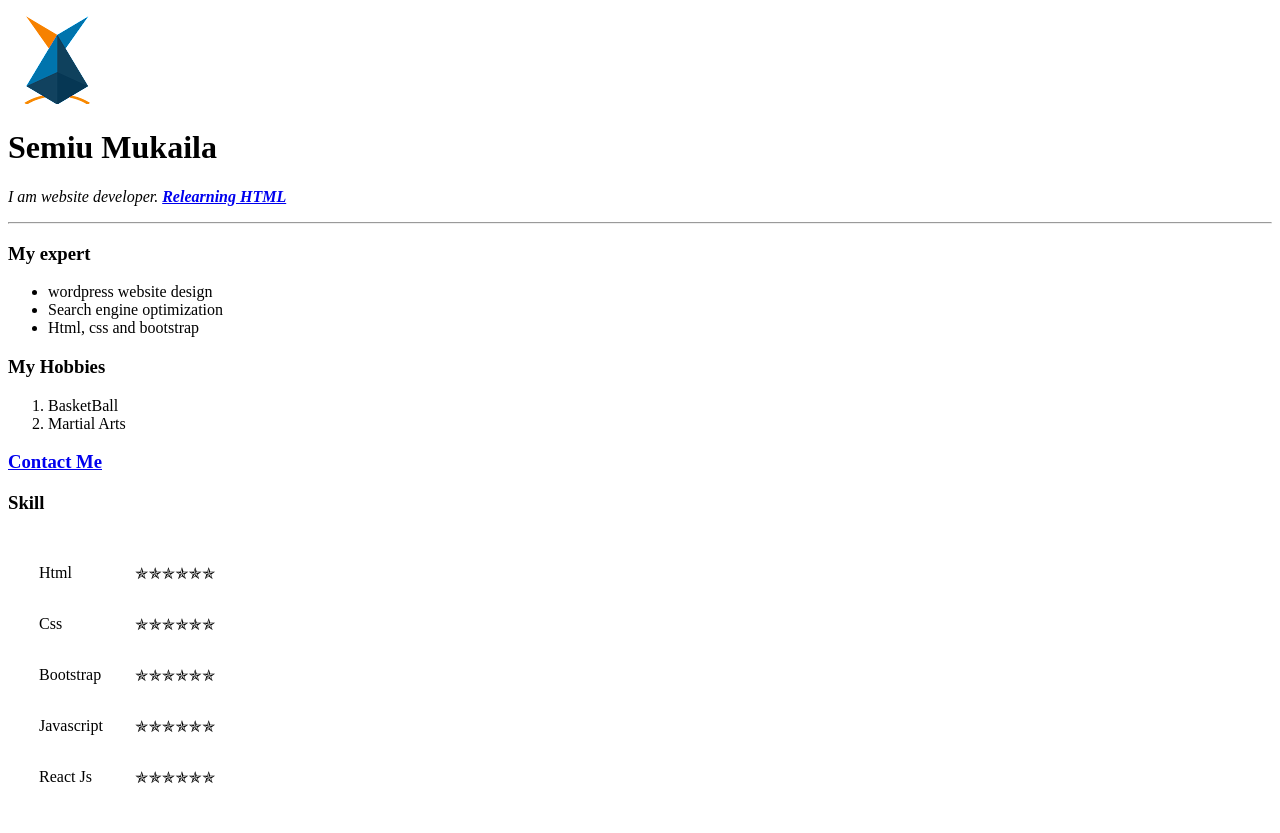
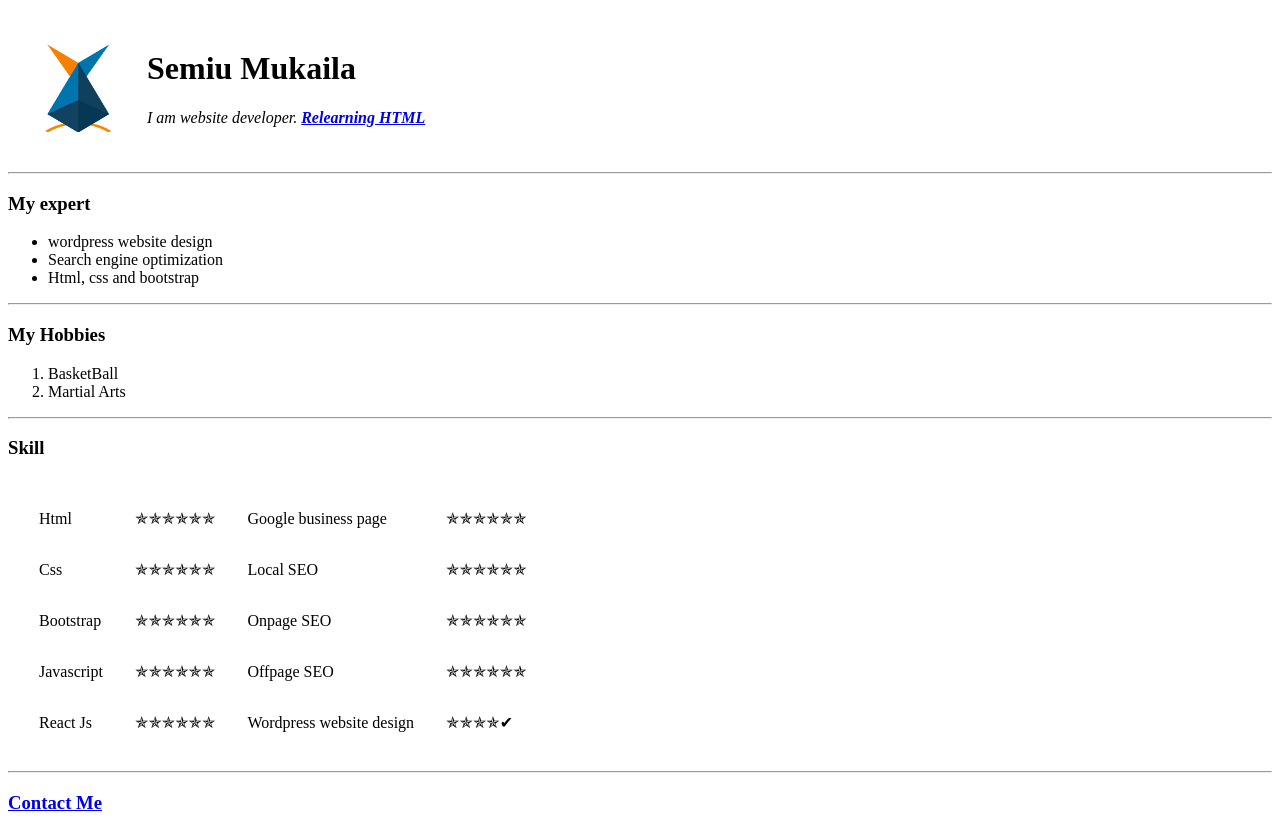
Before and after one commit to Semiteagain/Semiu-personal-website, a plain HTML site: page index.html in a window 1280 px wide. Drawn offline with Linux system fonts and the light colour scheme.

Commit message:
Table data td

```diff
--- a/index.html
+++ b/index.html
@@ -7,9 +7,19 @@
     <title>Semiu Personal site</title>
 </head>
 <body>
-    <img src="./designwiselogo.png" alt="designwise247">
-    <h1>Semiu Mukaila</h1>
-    <p><em>I am website developer. <strong> <a href="https://semiteagain.github.io"> Relearning HTML</a></strong> </em> </p>
+    <table cellspacing="20">
+        <tr>
+            <td>
+                <img src="./designwiselogo.png" alt="designwise247">
+            </td>
+            <td>
+                <h1>Semiu Mukaila</h1>
+                <p><em>I am website developer. <strong> <a href="https://semiteagain.github.io"> Relearning HTML</a></strong> </em> </p>
+            </td>
+        </tr>
+    </table>
+
+
     <hr>
     <h3>My expert</h3>
     <ul>
@@ -17,38 +27,50 @@
         <li>Search engine optimization</li>
         <li>Html, css and bootstrap</li>
     </ul>
+    <hr>
       <h3>My Hobbies</h3>
     <ol>
         <li>BasketBall</li>
         <li>Martial Arts </li>
     </ol>
-      <h3><a href="./contact.html" >Contact Me</a></h3>
 
+    <hr>
       <h3>Skill</h3>
       <table cellspacing="30">
           <tr>
               <td>Html</td>
+              <td>✯✯✯✯✯✯</td>
+              <td>Google business page</td>
               <td>✯✯✯✯✯✯</td>
           </tr>
 
           <tr>
               <td>Css</td>
               <td>✯✯✯✯✯✯</td>
+              <td>Local SEO</td>
+              <td>✯✯✯✯✯✯</td>
           </tr>
           <tr>
               <td>Bootstrap</td>
+              <td>✯✯✯✯✯✯</td>
+              <td>Onpage SEO</td>
               <td>✯✯✯✯✯✯</td>
           </tr>
           <tr>
               <td>Javascript</td>
               <td>✯✯✯✯✯✯</td>
+              <td>Offpage SEO</td>
+              <td>✯✯✯✯✯✯</td>
           </tr>
           <tr>
               <td>React Js</td>
               <td>✯✯✯✯✯✯</td>
+              <td>Wordpress website design</td>
+              <td>✯✯✯✯✔</td>
           </tr>
 
       </table>
-
+    <hr>
+    <h3><a href="./contact.html" >Contact Me</a></h3>
 </body>
 </html>
```
